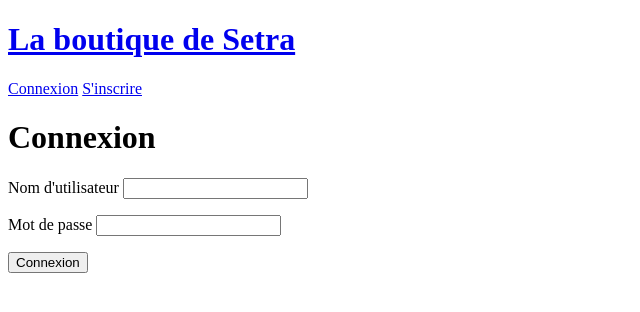
After one commit to setra022/Shop, a Django app: template accounts/templates/accounts/login.html in a window 1280 px wide. The commit adds this page. Shown: the top 312 px of the page, without its empty margins (0-640 px from the left). Run offline with Django 4.2, Linux system fonts and the light colour scheme; the template is opened without the code that fills it, so the values that code supplies are empty.

Commit message:
Ajout du formulaire de connexion

```diff
--- /dev/null
+++ b/accounts/templates/accounts/login.html
@@ -0,0 +1,20 @@
+{% extends 'base.html' %}
+
+{% block content %}
+
+<h1>Connexion</h1>
+<form method="POST">
+    {% csrf_token %}
+    <p>
+        <label for="username">Nom d'utilisateur</label>
+        <input id="username" type="text" name="username">
+    </p>
+    <p>
+        <label for="password">Mot de passe</label>
+        <input id="password" type="password" name="password">
+    </p>
+    <button type="submit">Connexion</button>
+
+</form>
+
+{% endblock %}
--- a/shop/urls.py
+++ b/shop/urls.py
@@ -17,7 +17,7 @@ Including another URLconf
 from django.contrib import admin
 from django.urls import path
 from store.views import index, product_detail
-from accounts.views import signup, logout_user
+from accounts.views import signup, login_user, logout_user
 from django.conf.urls.static import static
 
 from shop import settings
@@ -26,6 +26,7 @@ urlpatterns = [
     path('', index, name='index'),
     path('admin/', admin.site.urls),
     path('signup/', signup, name='signup'),
+    path('login/', login_user, name='login'),
     path('logout/', logout_user, name='logout'),
     path('product/<str:slug>', product_detail, name='product'),
 ] + static(settings.MEDIA_URL, document_root=settings.MEDIA_ROOT)
--- a/templates/base.html
+++ b/templates/base.html
@@ -12,10 +12,11 @@
     </a>
 
     {% if user.is_authenticated %}
-    {{ user.username }}
-    <a href="{% url 'logout' %}">Déconnexion</a>
+        {{ user.username }}
+        <a href="{% url 'logout' %}">Déconnexion</a>
     {% else %}
-    <a href="{% url 'signup' %}">S'inscrire</a>
+        <a href="{% url 'login' %}">Connexion</a>
+        <a href="{% url 'signup' %}">S'inscrire</a>
     {% endif %}
 
 {% block content %}
```
Also changed, not shown: accounts/views.py (+11 -1 lines).
